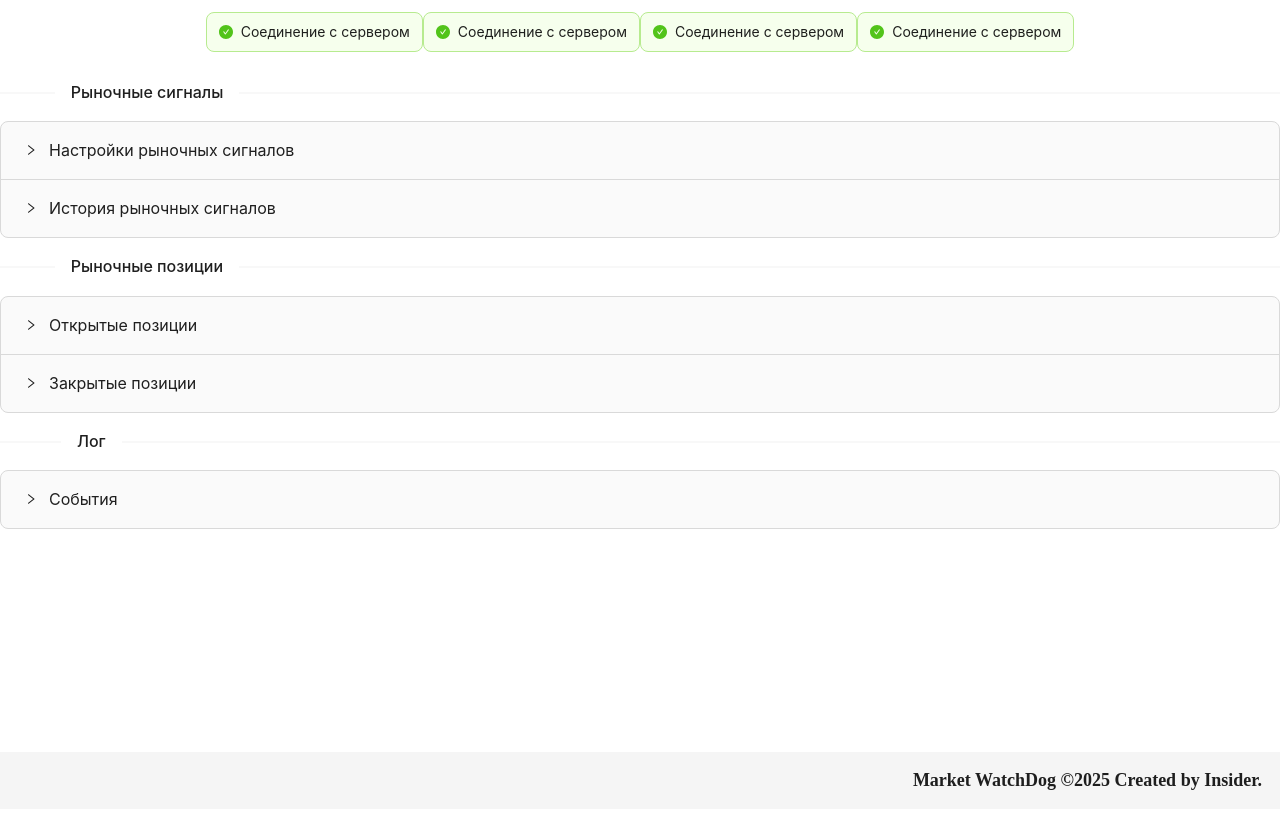
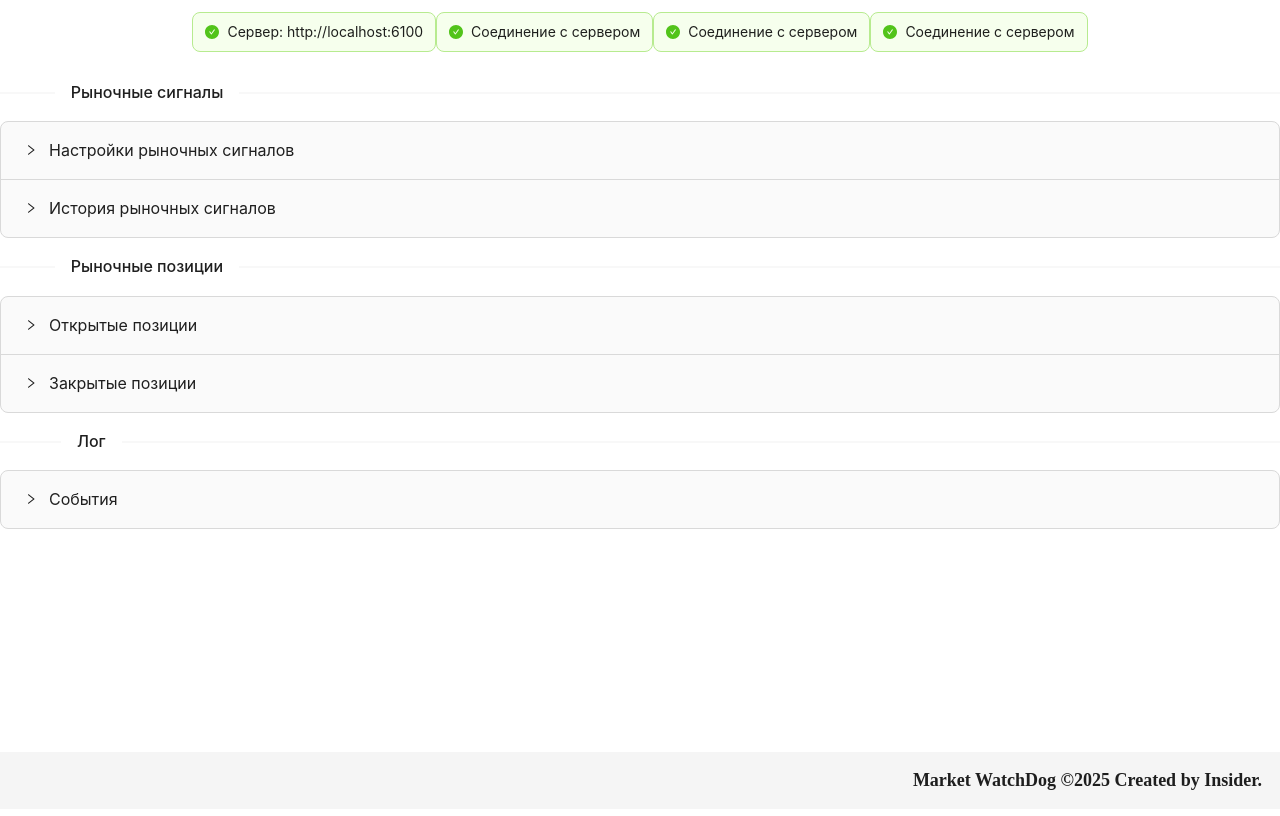
Before and after one commit to 9139876/marketWatchDog_front, a React (Create React App) app: page / in a window 1280 px wide. Built offline with nearby package versions, Linux system fonts and the light colour scheme; the HTML template or start-up script is replaced by a standard one.

Commit message:
origin moved to store

```diff
--- a/src/App.tsx
+++ b/src/App.tsx
@@ -1,11 +1,13 @@
 import React from 'react';
 import {Alert, Empty, Layout} from 'antd';
 import MainTree from "./components/mainTree";
+
 import {useStores} from "./stores/hooks/useStores";
 import {observer} from "mobx-react";
 import styles from "./app.module.css";
+import Header from "./components/header";
 
-const {Header, Footer} = Layout;
+const {Footer} = Layout;
 
 const App = observer(() => {
     const {appStateStore} = useStores();
@@ -14,26 +16,7 @@ const App = observer(() => {
         <div className={styles.wrapper}>
 
             <div className={styles.headerWrapper}>
-                <div style={{display: 'flex', justifyContent: 'center', alignItems: 'center', height: '100%'}}>
-                    <div>
-                        <Alert type="success" message="Соединение с сервером" showIcon/>
-                    </div>
-                    <div>
-                        <Alert type="success" message="Соединение с сервером" showIcon/>
-                    </div>
-                    <div>
-                        <Alert type="success" message="Соединение с сервером" showIcon/>
-                    </div>
-                    <div>
-                        <Alert type="success" message="Соединение с сервером" showIcon/>
-                    </div>
-                </div>
-
-                {/*<Header style={{display: 'flex', alignItems: 'center'}}>*/}
-                {/*    <div>*/}
-                {/*        <Alert type="success" message="Соединение с сервером" showIcon/>*/}
-                {/*    </div>*/}
-                {/*</Header>*/}
+                <Header/>
             </div>
 
             <div className={styles.bodyWrapper}>
--- a/src/api/marketSignalSettingsApi.ts
+++ b/src/api/marketSignalSettingsApi.ts
@@ -1,7 +1,7 @@
 import {IApiResponseContainer} from "../utils/httpClient/dto/apiResponseContainer";
 import {HttpClientFactory, HttpClientMethod} from "../utils/httpClient/httpClient";
 import {MarketSignalSettingsItem} from "../models/marketSignalSettings/marketSignalSettingsItem";
-import ApplicationLogStore from "../stores/componentStores/applicationLogStore";
+import RootStore from "../stores/rootStore";
 
 const controller = '/bff/market-signal-settings';
 
@@ -9,8 +9,8 @@ export default class MarketSignalSettingsApi {
 
     private httpClientFactory: HttpClientFactory;
 
-    constructor(applicationLogStore: ApplicationLogStore) {
-        this.httpClientFactory = new HttpClientFactory(applicationLogStore);
+    constructor(rootStore: RootStore) {
+        this.httpClientFactory = new HttpClientFactory(rootStore);
     }
 
     getAll(): Promise<IApiResponseContainer<MarketSignalSettingsItem[]>> {
--- a/src/appsettings.ts
+++ /dev/null
@@ -1 +0,0 @@
-export const BACKEND_ORIGIN: string = 'http://localhost:7789'
--- /dev/null
+++ b/src/components/header.tsx
@@ -0,0 +1,29 @@
+import {observer} from "mobx-react";
+import {useStores} from "../stores/hooks/useStores";
+import styles from "../app.module.css";
+import {Alert} from "antd";
+import React from "react";
+
+const Header = observer(() => {
+
+    const {applicationSettingsStore} = useStores();
+
+    return (
+        <div style={{display: 'flex', justifyContent: 'center', alignItems: 'center', height: '100%'}}>
+            <div>
+                <Alert type="success" message={`Сервер: ${applicationSettingsStore.backendOrigin}`} showIcon/>
+            </div>
+            <div>
+                <Alert type="success" message="Соединение с сервером" showIcon/>
+            </div>
+            <div>
+                <Alert type="success" message="Соединение с сервером" showIcon/>
+            </div>
+            <div>
+                <Alert type="success" message="Соединение с сервером" showIcon/>
+            </div>
+        </div>);
+
+});
+
+export default Header;
--- /dev/null
+++ b/src/stores/componentStores/applicationSettingsStore.ts
@@ -0,0 +1,18 @@
+import RootStore from "../rootStore";
+import {makeAutoObservable} from "mobx";
+
+export default class ApplicationSettingsStore {
+    private rootStore: RootStore;
+
+    constructor(rootStore: RootStore) {
+        makeAutoObservable(this);
+        this.rootStore = rootStore;
+    }
+
+    backendOrigin: string = 'http://localhost:6100';
+
+    getBackendOrigin = () => {
+        // return this.backendOrigin;
+        return 'http://localhost:6100';
+    }
+}
--- a/src/stores/componentStores/marketSignalSettingsStore.ts
+++ b/src/stores/componentStores/marketSignalSettingsStore.ts
@@ -10,7 +10,7 @@ export default class MarketSignalSettingsStore {
     constructor(rootStore: RootStore) {
         makeAutoObservable(this);
         this.rootStore = rootStore;
-        this.marketSignalSettingsApi = new MarketSignalSettingsApi(rootStore.applicationLogStore);
+        this.marketSignalSettingsApi = new MarketSignalSettingsApi(rootStore);
     }
 
     marketSignalSettingsItems: MarketSignalSettingsItem[] = [
--- a/src/stores/rootStore.ts
+++ b/src/stores/rootStore.ts
@@ -3,6 +3,7 @@ import TestStore from "./componentStores/testStore";
 import AppStateStore from "./componentStores/appStateStore";
 import ApplicationLogStore from "./componentStores/applicationLogStore";
 import MarketSignalSettingsStore from "./componentStores/marketSignalSettingsStore";
+import ApplicationSettingsStore from "./componentStores/applicationSettingsStore";
 
 export default class RootStore {
     constructor() {
@@ -11,17 +12,20 @@ export default class RootStore {
         this.appStateStore = new AppStateStore(this);
         this.applicationLogStore = new ApplicationLogStore(this);
         this.marketSignalSettingsStore = new MarketSignalSettingsStore(this);
+        this.applicationSettingsStore = new ApplicationSettingsStore(this);
     }
 
     testStore: TestStore;
     appStateStore: AppStateStore;
     applicationLogStore: ApplicationLogStore;
     marketSignalSettingsStore: MarketSignalSettingsStore;
+    applicationSettingsStore: ApplicationSettingsStore;
 
     clearAndRefresh = () => {
         this.testStore = new TestStore(this);
         this.appStateStore = new AppStateStore(this);
         // this.applicationLogStore = new ApplicationLogStore(this); - !!! логи стирать не нужно !!!
+        // this.appSettingsStore = new AppSettingsStore(this); !!! настройки сбрасывать не нужно !!!
         this.marketSignalSettingsStore = new MarketSignalSettingsStore(this);
     }
 }
--- a/src/utils/httpClient/httpClient.ts
+++ b/src/utils/httpClient/httpClient.ts
@@ -1,9 +1,8 @@
 import {IApiResponseContainer, IApiResponseContainerEmpty} from "./dto/apiResponseContainer";
-import {BACKEND_ORIGIN} from "../../appsettings";
 import {IMap} from "../../global/common/iMap";
 import {stringifyNonEmptyParams} from "./stringifyNonEmptyParams";
 import {ApplicationLogEventType} from "../../models/applicationLog/applicationLogEventType";
-import ApplicationLogStore from "../../stores/componentStores/applicationLogStore";
+import RootStore from "../../stores/rootStore";
 
 export enum HttpClientMethod {
     GET = 'GET',
@@ -24,10 +23,10 @@ export interface IHttpClientOptions {
 }
 
 export class HttpClientFactory {
-    private applicationLogStore: ApplicationLogStore;
+    private readonly rootStore: RootStore;
 
-    constructor(applicationLogStore: ApplicationLogStore) {
-        this.applicationLogStore = applicationLogStore;
+    constructor(rootStore: RootStore) {
+        this.rootStore = rootStore;
     }
 
     createClientAndCallWithoutResult = (options: IHttpClientOptions): Promise<IApiResponseContainerEmpty> => {
@@ -40,7 +39,7 @@ export class HttpClientFactory {
 
             const {request, method, controller, action} = options;
 
-            let url = `${BACKEND_ORIGIN}${controller}/${action}`;
+            let url = `${this.rootStore.applicationSettingsStore.getBackendOrigin()}${controller}/${action}`;
 
             if (request.query) {
                 url = `${url}${stringifyNonEmptyParams(request.query)}`;
@@ -72,13 +71,13 @@ export class HttpClientFactory {
                 const result = await this.parseResponse(apiResponse, url, needResult);
 
                 if (!result.isSuccess) {
-                    this.applicationLogStore.addEvent(ApplicationLogEventType.Error, result.errorMessage ?? 'Неизвестная ошибка');
+                    this.rootStore.applicationLogStore.addEvent(ApplicationLogEventType.Error, result.errorMessage ?? 'Неизвестная ошибка');
                 }
 
                 return result;
             } catch (ex) {
                 const errorMessage = `При вызове ${url} произошла ошибка ${ex}`;
-                this.applicationLogStore.addEvent(ApplicationLogEventType.Error, errorMessage);
+                this.rootStore.applicationLogStore.addEvent(ApplicationLogEventType.Error, errorMessage);
                 return {isSuccess: false, errorMessage: ex?.toString(), payload: null};
             }
         };
```
